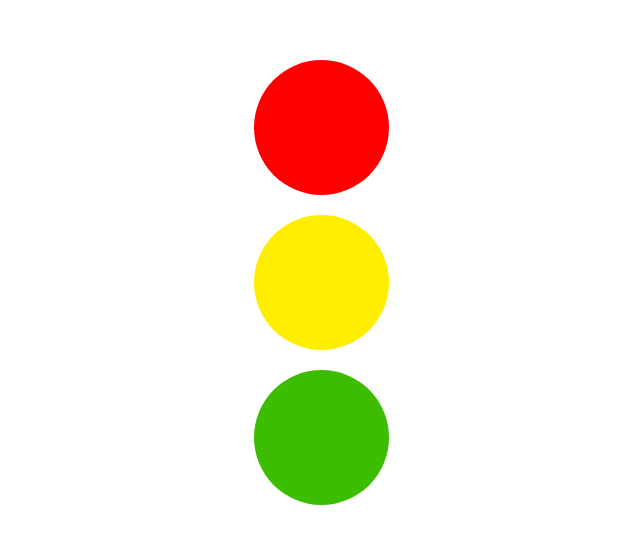
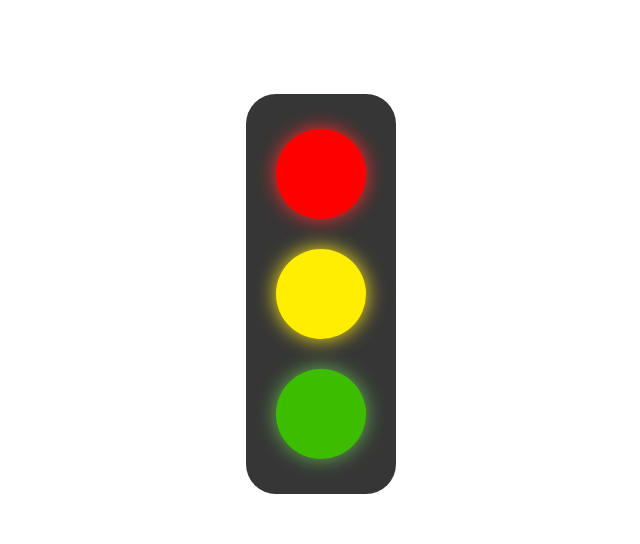
Before and after one commit to juliadegrava/progresso-html, a plain HTML site: page pages/atividades.html in a window 1280 px wide. Shown: the part 126-670 px from the top of the page, without its empty margins (319-959 px from the left). Drawn offline with Linux system fonts and the light colour scheme.

Commit message:
Feat: Resolve atividade 04

```diff
--- a/assets/styles/atividades.css
+++ b/assets/styles/atividades.css
@@ -1,27 +1,34 @@
 .quadrado {
-    height: 100vh;
+    height: 400px;
+    width: 150px;
+    background-color: rgb(54, 54, 54);
     display: flex;
+    margin: 220px auto;
     justify-content: center;
     align-items: center;
-    gap: 20px;
+    gap: 30px;
     flex-direction: column;
+    border-radius: 30px;
 }
 
 .item1 {
-    width: 135px;
-    height: 135px;
+    width: 90px;
+    height: 90px;
     background-color: rgb(255, 0, 0);
-    border-radius: 100px;
+    border-radius: 50%;
+    box-shadow: 0 0px 20px rgb(255, 41, 41);
 }
 .item2 {
-    width: 135px;
-    height: 135px;
+    width: 90px;
+    height:90px;
     background-color: rgb(255, 238, 0);
-    border-radius: 100px;
+    border-radius: 50%;
+    box-shadow: 0 0px 20px rgb(255, 232, 23);
 }
 .item3 {
-    width: 135px;
-    height: 135px;
+    width: 90px;
+    height: 90px;
     background-color: rgb(60, 189, 0);
-    border-radius: 100px;
+    border-radius: 50%;
+    box-shadow: 0 0px 20px rgb(99, 180, 75);
 }
```
